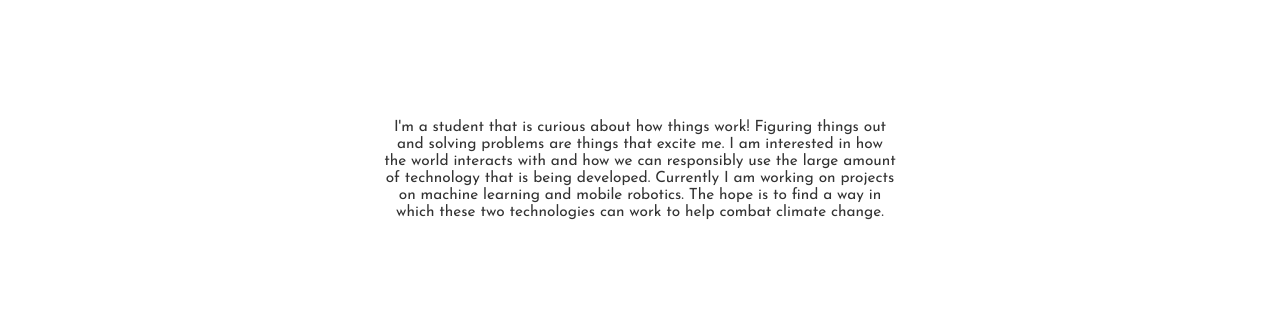
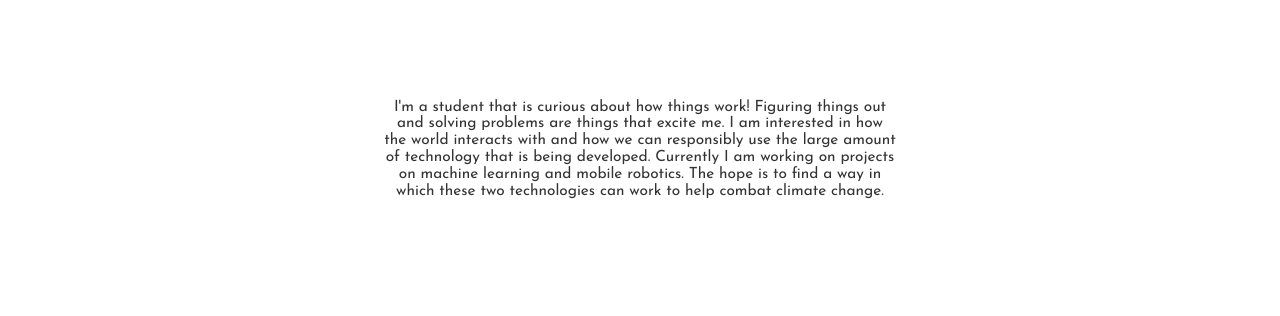
Before and after one commit to tiffanyu419/Personal-portfolio, a plain HTML site: page index.html in a window 1280 px wide. Shown: the part 1222-1538 px from the top of the page. Drawn offline with nearby package versions, Linux system fonts and the light colour scheme.

Commit message:
Update style.css

```diff
--- a/style.css
+++ b/style.css
@@ -43,7 +43,7 @@ li a:hover {
   padding:10% 10% 10% 10%;
 }
 .text{
-  padding:10% 25% 0% 25%;
+  padding:8% 25% 0% 25%;
 }
 .text h3{
   font-size:1.1em;
```
